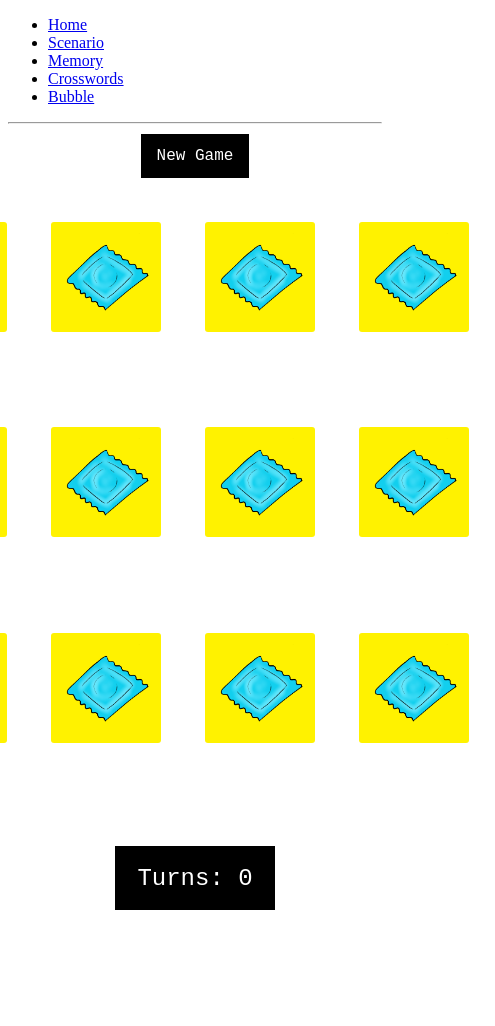
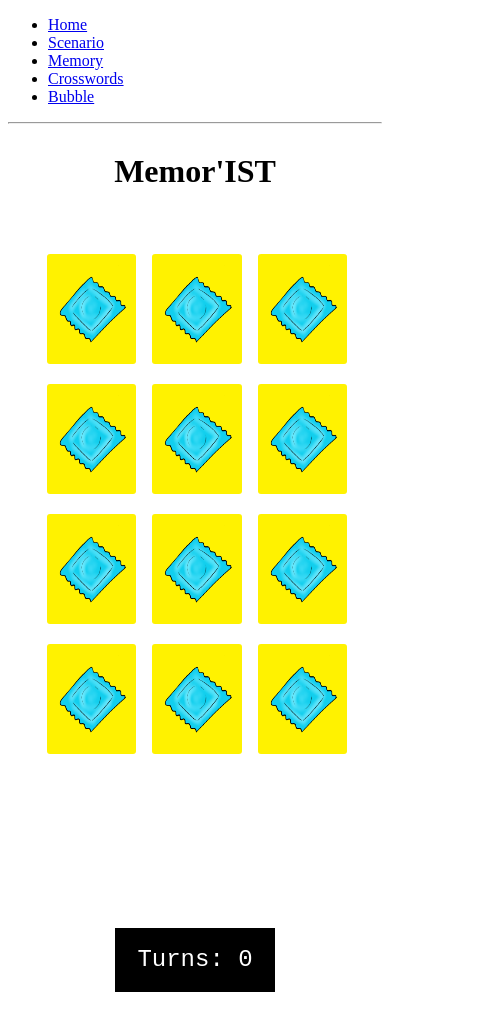
Before and after one commit to lucaasmth/ISToire_de_Q, a React (Create React App) app: page /memory in a window 390 px wide. Shown: the whole page, 495 px wide, since content can reach past the window. Before the commit the page ends 944 px from the top, so only its background shows below. Built offline with nearby package versions, Linux system fonts and the light colour scheme.

Commit message:
Memory (#7)

```diff
--- a/src/components/Memory.css
+++ b/src/components/Memory.css
@@ -46,6 +46,11 @@
     width: 80%;
 }
 
+.p_pop{
+    padding-top: 20px;
+    padding-bottom: 20px;
+}
+
 /* Popup style */
 .popup-box {
     position: fixed;
@@ -58,30 +63,29 @@
 
     .box {
         position: relative;
-        width: 70%;
+        width: 40%;
         margin: 0 auto;
         height: auto;
         max-height: 70vh;
-        margin-top: calc(100vh - 85vh - 20px);
+        margin-top: 300px;
         background: #fff;
-        border-radius: 4px;
+        border-radius: 13px;
         padding: 20px;
         border: 1px solid #999;
         overflow: auto;
+        text-align: center;
     }
 
-    .close-icon {
-        content: 'x';
-        cursor: pointer;
-        position: fixed;
-        right: calc(15% - 30px);
-        top: calc(100vh - 85vh - 33px);
-        background: #ededed;
-        width: 25px;
-        height: 25px;
-        border-radius: 50%;
-        line-height: 20px;
-        text-align: center;
-        border: 1px solid #999;
-        font-size: 20px;
+
+    @media (max-width :730px){
+        .grid{
+            height: 300px;
+            width: 300px;
+            grid-template-columns: 1fr 1fr 1fr;
+        }
+
+        .p{
+            margin-top: 100%;
+        }
+
     }
--- a/src/components/Memory.js
+++ b/src/components/Memory.js
@@ -15,7 +15,6 @@ const Popup = props => {
   return (
     <div className="popup-box">
       <div className="box">
-        <span className="close-icon" onClick={props.handleClose}>x</span>
         {props.content}
       </div>
     </div>
@@ -101,6 +100,8 @@ function Memory() {
       setDisabled(false)
     }
 
+
+
     useEffect(() => {
       if (choiceOne && choiceTwo) {
         setDisabled(true);
@@ -126,8 +127,7 @@ function Memory() {
 
     return(
       <div className='container'>
-            <button className='button' onClick={shuffleCards}>New Game</button>
-
+      <h1>Memor'IST</h1>
       <div className="grid">
         {cards.map(card => (
           <Card
@@ -142,9 +142,9 @@ function Memory() {
       </div>
       {isOpen && <Popup
         content={<>
-                <b>{modalTitle}</b>
+          <h2><b>{modalTitle}</b></h2>
           <p className='p_pop'>{modalDesc}</p>
-                <button onClick={closePopup}>Ok</button>
+          <button class="button" onClick={closePopup}>Ok</button>
         </>}
         handleClose={closePopup}
       />}
--- a/src/components/MemoryCard.css
+++ b/src/components/MemoryCard.css
@@ -1,6 +1,7 @@
 .card {
     position: relative;
     cursor: pointer;
+    margin: auto;
     }
 
     .card .front{
--- a/src/global.css
+++ b/src/global.css
@@ -2,6 +2,7 @@
     margin: 0;
     padding: 0;
     box-sizing: border-box;
+    font-family: monospace;
 }
 
 body, html {
```
Also changed, not shown: 1 other file (tests, documents, lock files or other folders). Lines whose indentation alone changed are shown as unchanged.
